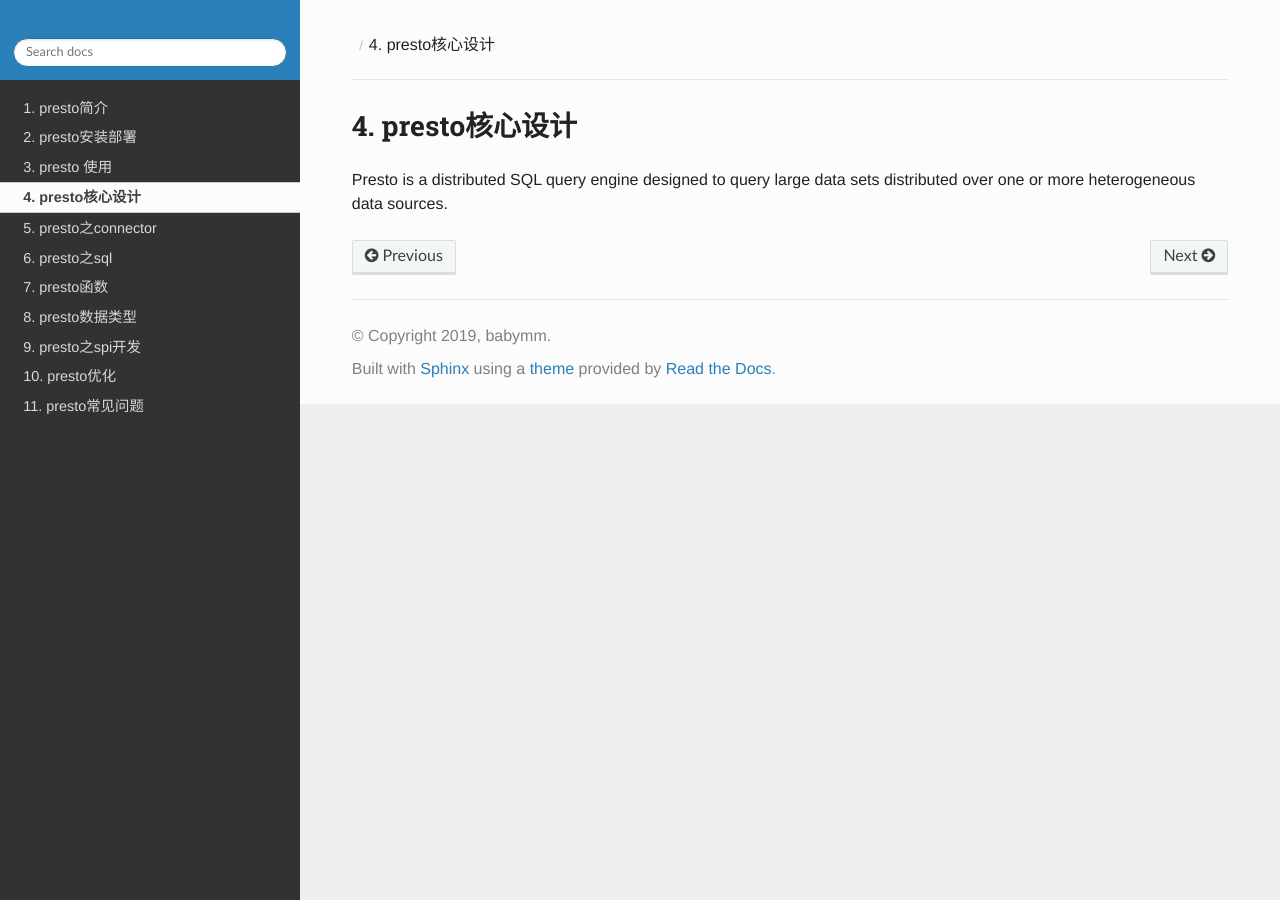
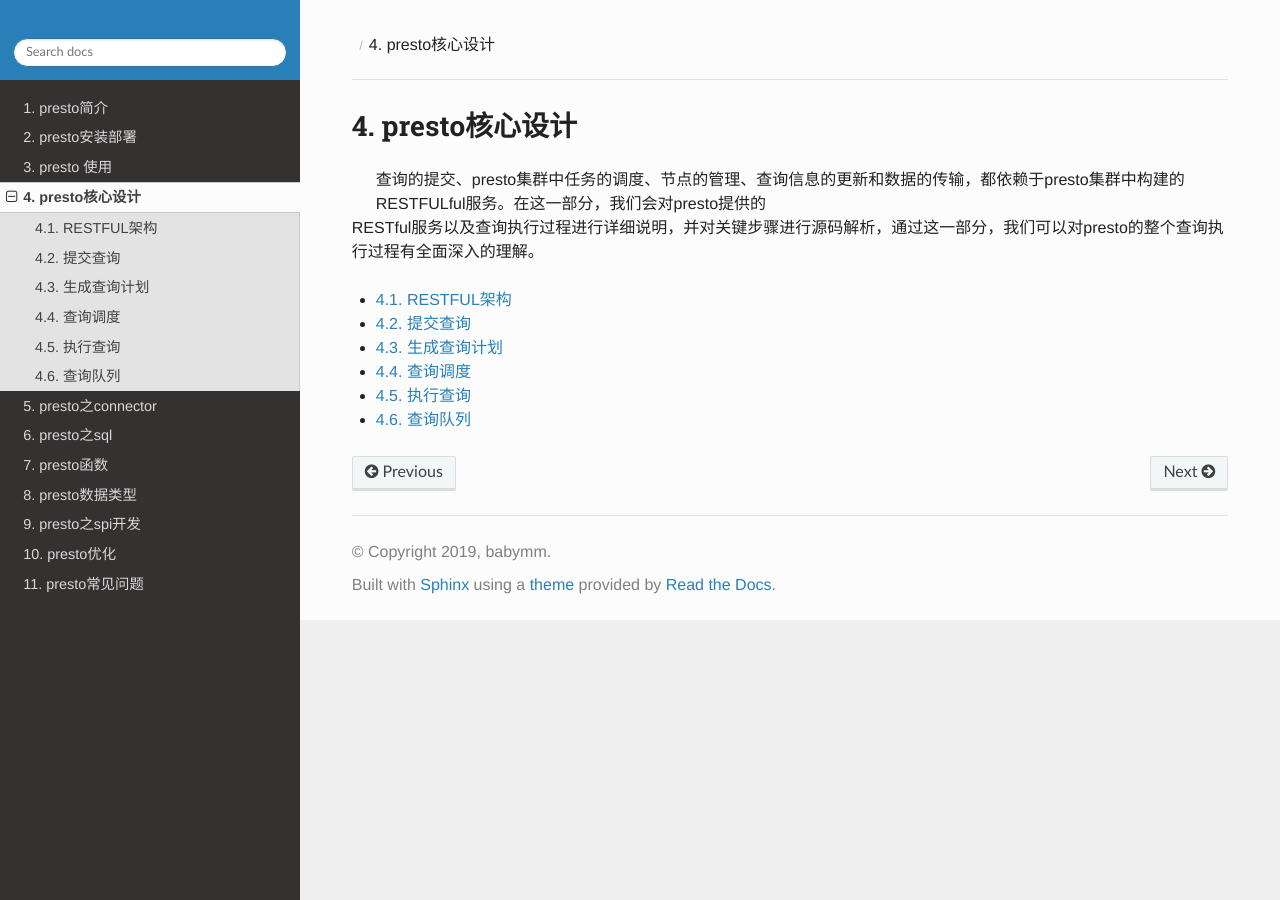
Before and after one commit to mumuhadoop/mumu-presto, a Sphinx documentation site: the page built from docs/source/core.rst, in a window 1280 px wide. Built offline with Sphinx 7.4.7 and the Read the Docs theme 2.0.0, drawn with Linux system fonts in a browser that asks for light colours.

Commit message:
添加presto核心文档补充

```diff
--- /dev/null
+++ b/docs/_config.yml
@@ -0,0 +1,2 @@
+title: mumu-presto documentation
+root: build/html
--- a/docs/source/core.rst
+++ b/docs/source/core.rst
@@ -1,7 +1,15 @@
 presto核心设计
 ==============
 
-Presto is a distributed SQL query engine designed to query large data sets distributed over one or more heterogeneous data sources.
+|     查询的提交、presto集群中任务的调度、节点的管理、查询信息的更新和数据的传输，都依赖于presto集群中构建的RESTFULful服务。在这一部分，我们会对presto提供的
+| RESTful服务以及查询执行过程进行详细说明，并对关键步骤进行源码解析，通过这一部分，我们可以对presto的整个查询执行过程有全面深入的理解。
 
 .. toctree::
     :maxdepth: 1
+
+    core/restful
+    core/commitquery
+    core/createqueryplan
+    core/queryschedule
+    core/executequery
+    core/queryqueue
--- /dev/null
+++ b/docs/source/core/commitquery.rst
@@ -0,0 +1,12 @@
+提交查询
+========
+
+|     终端用户可以用过jdbc或者cli提交查询语句，也可以通过第三方机构或者个人使用python、c语言开发的驱动提交查询。presto客户端对查询语句的提交主要分为三个步骤。
+
+- 从指定的文件、命令行参数或者cli窗口中获取需要执行的sql语句。
+- 将得到的sql语句组装成一个RESTful请求，发送给Coordinator，并处理返回的response。
+- cli会不停的循环分批读取查询结果并在屏幕进行动态展示，直到查询结果完全显示完毕。
+
+| 查询流程图
+
+.. image:: presto-commit-query.png
--- /dev/null
+++ b/docs/source/core/createqueryplan.rst
@@ -0,0 +1,57 @@
+生成查询计划
+============
+
+|     本章主要讲述presto对一个传入的sql语句如何进行解析并生成最终的执行计划。
+
+.. image:: presto-create-query.png
+
+|     从上图可以看到，生成查询计划分成语法分析、词法分析、语义分析、执行计划生成、执行计划优化、执行计划分阶段执行。
+
+基本概念
+>>>>>>>>
+
+node
+::::
+
+查询语句经过词法和语法分析之后，会生成抽象语法树(AST)，该语法树中的每一个几点都是一个Node(SQL语句的一部分，如select、where、group by等)。Node是一个抽象类，实现类如下:
+
+#. approximate 用于近似查询
+#. explainOption 标识explain语句的可选参数，有explainFormat和explainType两类。explainFormat标识输出结果的格式，有text和graphviz两种类型。explainType标识explain语句的类型，有logical和distributed两类，分别标识生成逻辑执行计划与生成分布式执行计划。
+#. expression 标识sql语句中出现的表达式。
+#. framebound 用于窗口函数中华东窗口的可选参数。
+#. relation 是一个抽象类，标识多个节点之间的关系，如join、union等。
+#. select 标识查询语句中的select部分。
+#. selectitem 标识select语句中的列类型，有allcolumns和singlecolumns两种类型。
+#. sortitem 标识排序的某一列及其类型。
+#. statement 标识presto能使用的sql类型的sql语句。
+#. tableelement 标识建表语句描述表的每一列，包括列名与类型。
+#. window 表示一个窗口函数。
+#. windowFrame 表示窗口函数中欢动窗口的可选参数。
+#. with 表示一个查询中所有的with语句，主要元素有recursive、querys。
+#. withquery 表示一个with语句，主要元素有name、query、columnNames。
+
+metadata API
+::::::::::::
+
+| metadata API即是matadata接口，其提供了对源数据进行各种操作的接口，列如列出所有的数据库名、表名等。这些接口在对sql进行语义分宜以及某些ddl操作(如create table)的执行过程中会用到。
+| metadata api将不同Connector对其元数据的各种啊哦做抽象成一了统一的接口，使得在使用这些接口时无需考虑具体的底层connector实现。
+| metadata api除了提供对元数据操作的接口，还提供了一些通用的与connector无关的方法，例如列出presto支持的自定义函数等。
+
+
+词法和语法分析
+>>>>>>>>>>>>>>
+
+获取查询执行引擎
+>>>>>>>>>>>>>>>>
+
+语义分析
+>>>>>>>>
+
+执行计划生成
+>>>>>>>>>>>>
+
+执行计划优化
+>>>>>>>>>>>>
+
+执行计划分段
+>>>>>>>>>>>>
--- /dev/null
+++ b/docs/source/core/executequery.rst
@@ -0,0 +1,2 @@
+执行查询
+========
--- /dev/null
+++ b/docs/source/core/queryqueue.rst
@@ -0,0 +1,2 @@
+查询队列
+========
--- /dev/null
+++ b/docs/source/core/queryschedule.rst
@@ -0,0 +1,2 @@
+查询调度
+========
--- /dev/null
+++ b/docs/source/core/restful.rst
@@ -0,0 +1,31 @@
+RESTFUL架构
+===========
+
+|     在presto中几乎所有的操作都是依赖于AirLift构造的RESTful服务来完成的，包括worker节点的管理、查询语句的提交、查询状态的显示、各个task之间数据的传递等。因此
+| presto中的RESTful服务是presto集群的基础。
+|     presto中提供了四种类型的RESTful接口，分别是statement服务接口、query服务接口、stage服务接口、task服务接口。
+
+statement服务接口
+>>>>>>>>>>>>>>>>>
+
+|     与sql语句相关的请求均由该服务接口处理，包括接收提交的sql语句、获取查询执行结果的语句、取消查询语句等。statement服务接口的实现类为StatementResource。
+
+
+query服务接口
+>>>>>>>>>>>>>
+
+|     与查询相关的RESTful请求均由query服务接口处理，包裹sql语句的提交、获取查询执行的结果、取消查询等。query服务接口实现类为QueryResource。
+
+stage服务接口
+>>>>>>>>>>>>>
+
+|     与stage相关的RESTful请求均由stage服务接口处理，其实该接口只提供了一个功能，就是取消或者结束一个指定的stage。stage服务接口的实现类为StageResource。
+
+
+task服务接口
+>>>>>>>>>>>>
+
+|     与task相关的RESTful请求均由ask服务接口处理，包括task的创建、更新、状态查询和结果查询等。task服务接口的实现类为TaskResource。
+
+
+**presto集群中的数据传输、节点通信、心跳感应、计算监控、计算调度和计算分布全部都是基于RESTful服务实现的，因此presto中的RESTful服务就是presto所有服务的基石。**
--- a/docs/source/installation.rst
+++ b/docs/source/installation.rst
@@ -8,9 +8,9 @@
     :maxdepth: 1
 
     installation/enviroment
-    installation/compile
     installation/standardlone
     installation/cluster
+    installation/compile
     installation/client
     installation/verifier
     installation/benchmark
```
Also changed, not shown: .travis.yml, docs/source/core/presto-commit-query.jpg (added), docs/source/core/presto-commit-query.png (added), docs/source/core/presto-create-query.png (added), docs/source/core/sqlengine.rst (deleted), 2 other files.
